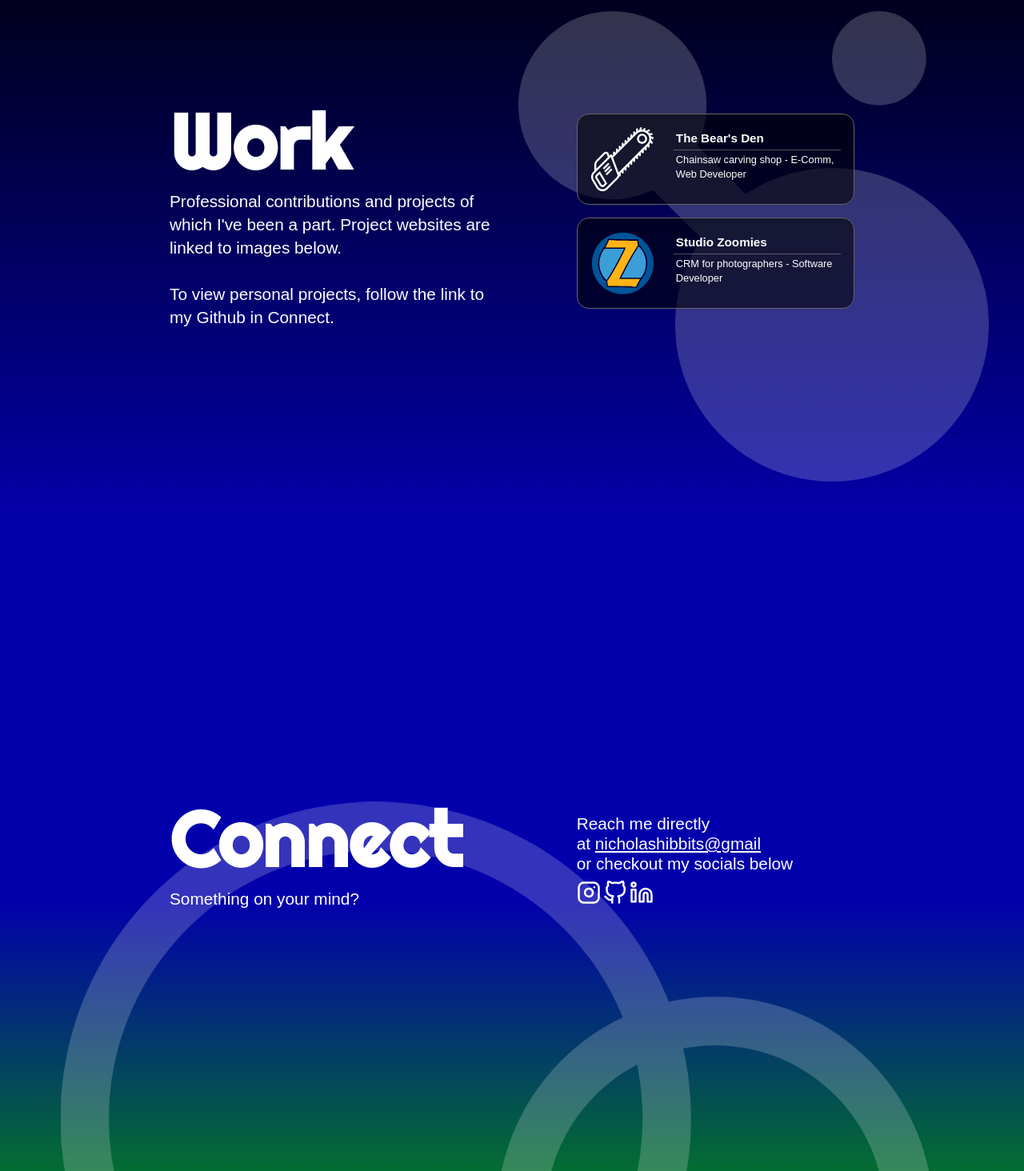
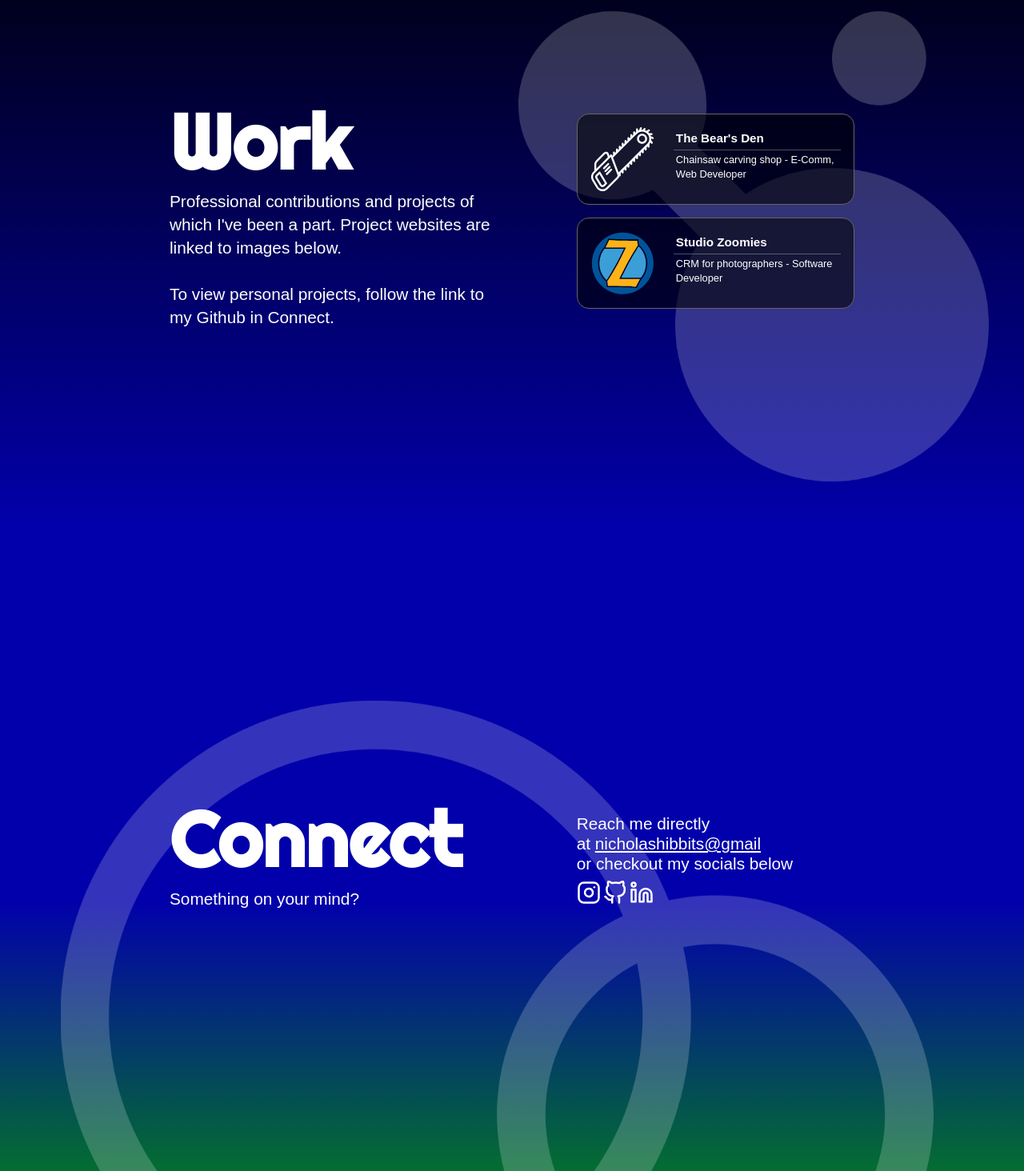
Before and after one commit to nickhibbits/react-website, a Next.js app: page / in a window 1280 px wide. Shown: the part 1784-3248 px from the top of the page at 80% size. Built offline with nearby package versions, Linux system fonts and the light colour scheme; a web font is replaced by a local one.

Commit message:
reposition rings

```diff
--- a/styles/imageStyles/svg.module.scss
+++ b/styles/imageStyles/svg.module.scss
@@ -78,7 +78,7 @@
   }
   @include mediaQueries.desktop {
     transform: scale(0.76);
-    top: 1rem;
+    top: -8rem;
     // bottom: 1rem;
     left: -5rem;
     right: 4rem;
```
